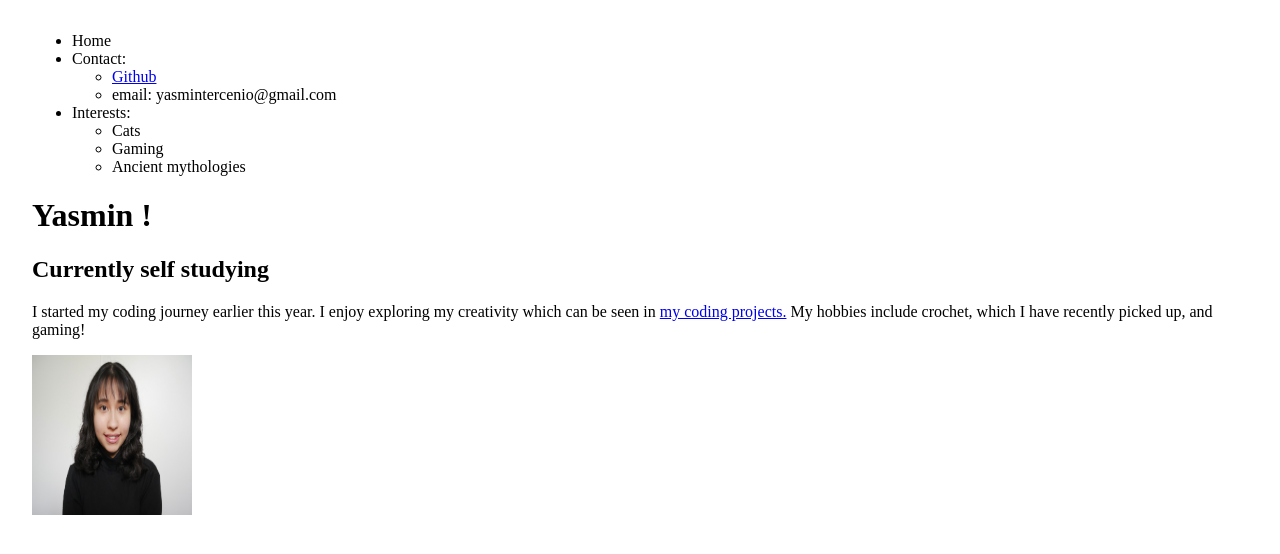
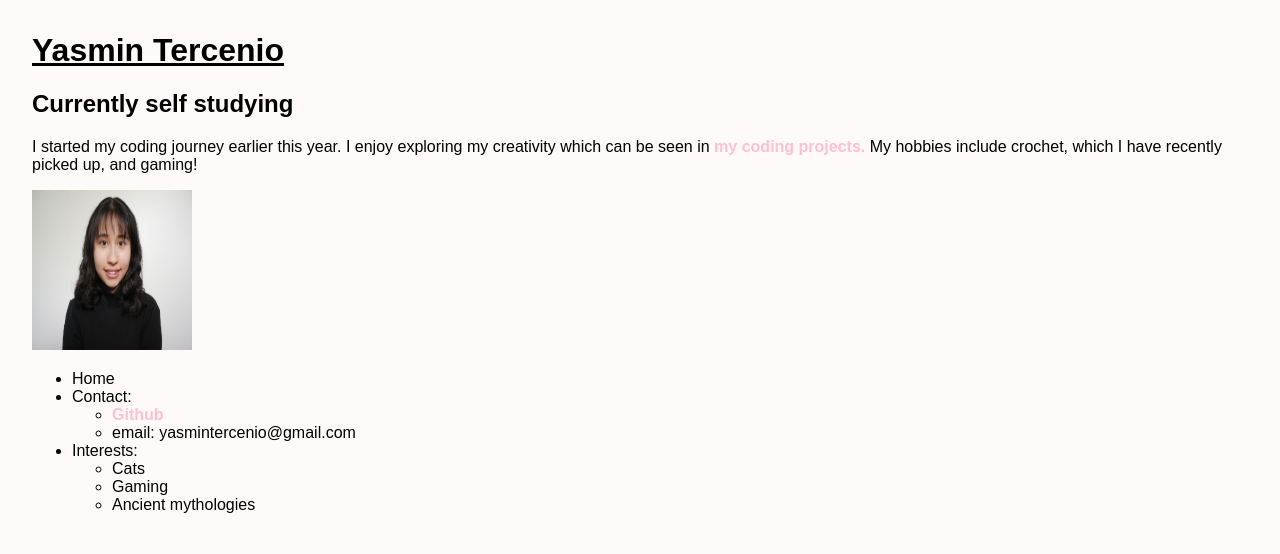
Before and after one commit to nimsay06/Bath-Spa--Cohort9, a plain HTML site: page Unit 1 HTML/index.html in a window 1280 px wide. Drawn offline with Linux system fonts and the light colour scheme.

```diff
--- a/Unit 1 HTML/index.html
+++ b/Unit 1 HTML/index.html
@@ -8,6 +8,15 @@
     <title>UNIT 1 HTML</title>
   </head>
   <body>
+    <h1>Yasmin Tercenio</h1>
+    <h2>Currently self studying</h2>
+    <p>
+      I started my coding journey earlier this year. I enjoy exploring my
+      creativity which can be seen in
+      <a href="https://github.com/nimsay06"> my coding projects.</a> My hobbies
+      include crochet, which I have recently picked up, and gaming!
+    </p>
+    <img src="profile-pic.jpg" alt="profile-picture" />
     <ul>
       <li>Home</li>
       <li>
@@ -28,14 +37,5 @@
         </ul>
       </li>
     </ul>
-    <h1>Yasmin !</h1>
-    <h2>Currently self studying</h2>
-    <p>
-      I started my coding journey earlier this year. I enjoy exploring my
-      creativity which can be seen in
-      <a href="https://github.com/nimsay06"> my coding projects.</a> My hobbies
-      include crochet, which I have recently picked up, and gaming!
-    </p>
-    <img src="profile-pic.jpg" alt="profile-picture" />
   </body>
 </html>
--- a/Unit 1 HTML/style.css
+++ b/Unit 1 HTML/style.css
@@ -1,8 +1,19 @@
 body {
   margin: 2em;
+  background-color: #fffafa;
+  font-family: Arial, Helvetica, sans-serif;
 }
 
 img {
   height: 10em;
   width: 10em;
 }
+
+a {
+  font-weight: bold;
+  text-decoration: none;
+  color: #ffc0d0;
+}
+h1 {
+  text-decoration: underline;
+}
```
Also changed, not shown: forms/text-based game/jumpscare.html (+1 -1 lines), forms/text-based game/noise.html (+1 -0 lines), forms/text-based game/noeyes.png (added), forms/text-based game/opendoor.png (added), forms/text-based game/pixel stairs.png (added), forms/text-based game/scary.png (deleted), forms/text-based game/shutdoor.png (added), forms/text-based game/window.png (added), 1 other file.
